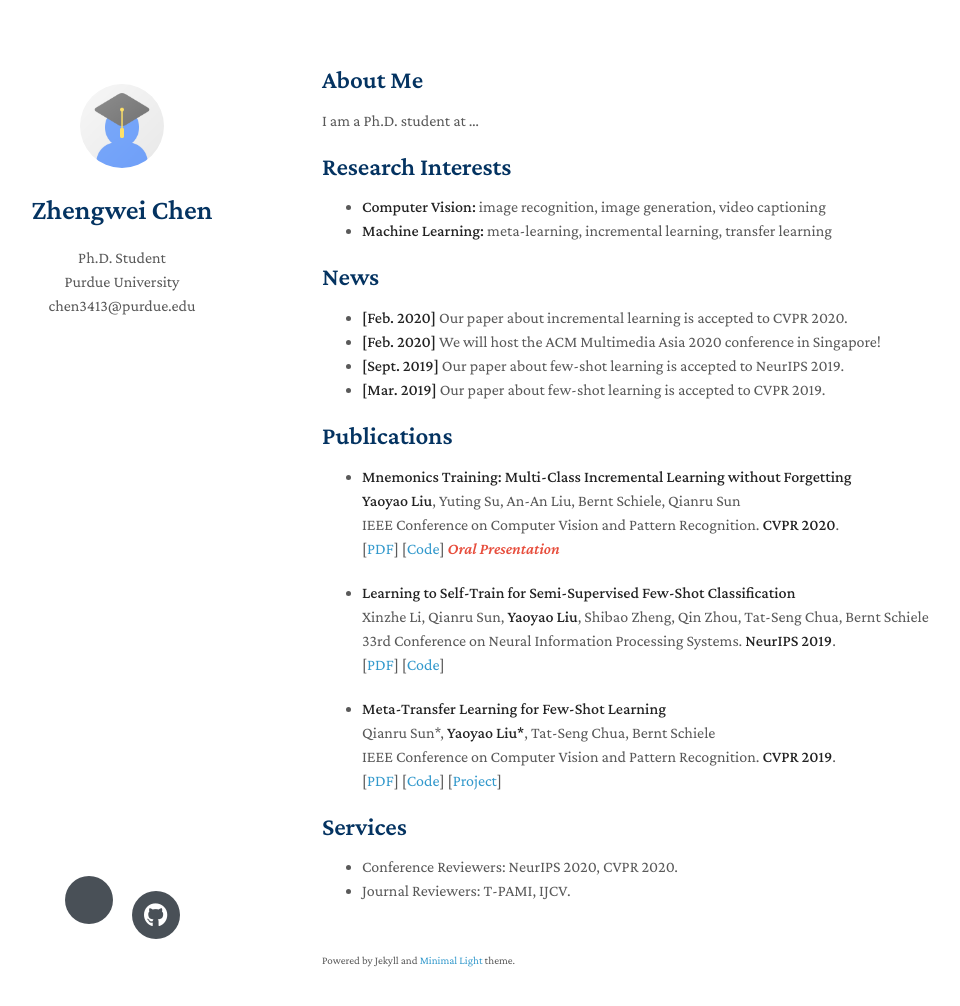
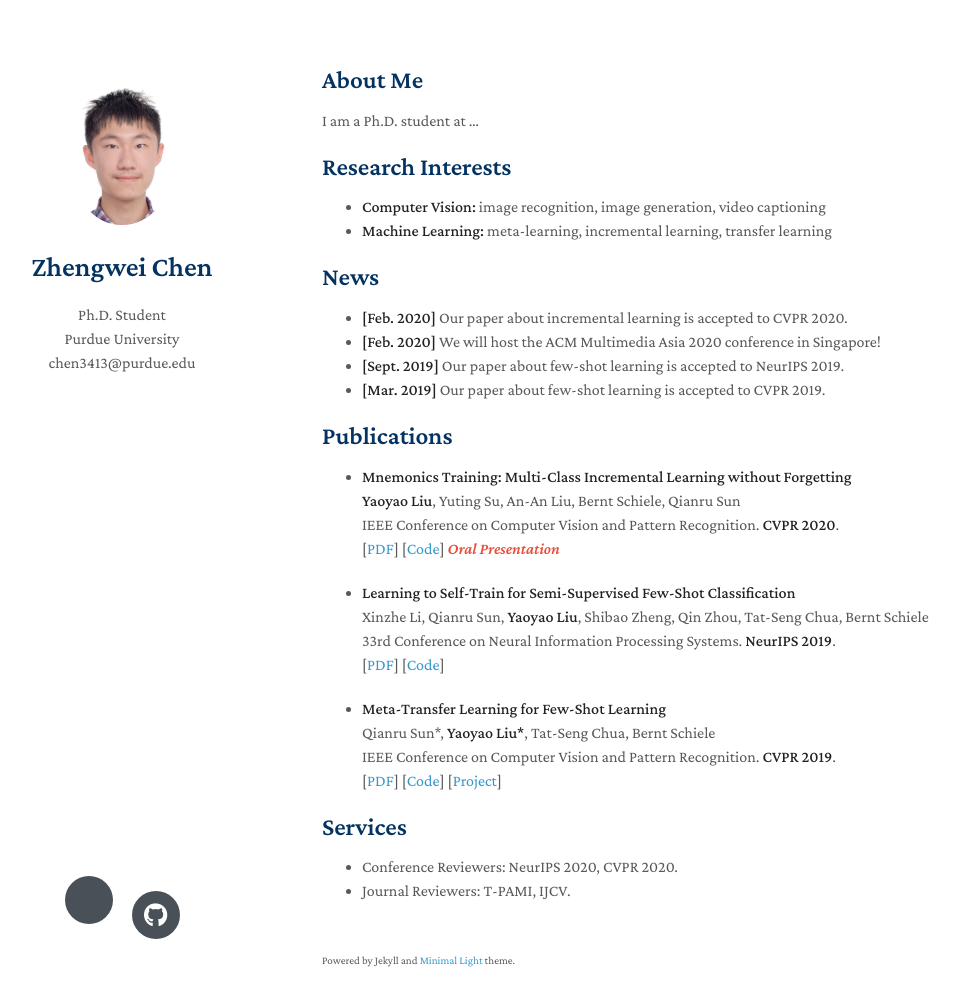
Before and after one commit to zhengweichen1998/zhengweichen, a Jekyll site: the page built from index.md, in a window 1280 px wide and 1041 px high. Shown: the top 1006 px of the window, without its empty margins (148-1108 px from the left). Built offline with Jekyll 4.4.1, drawn with Linux system fonts in a browser that asks for light colours; nearby versions of some CDN libraries; a style sheet for code colours, icons or effects is not loaded; our own code applies the rules of GitHub Pages for plain Markdown files.

Commit message:
Update _config.yml

```diff
--- a/_config.yml
+++ b/_config.yml
@@ -6,7 +6,7 @@ keywords: minimal academic
 google_scholar: https://scholar.google.com/citations?user=GqN6boYAAAAJ&hl
 github_link: https://github.com/yaoyao-liu/minimal-light
 #linkedin: https://www.linkedin.com/
-avatar: ./assets/img/avatar.png
+avatar: ./assets/img/CZW.jpg
 google_analytics: UA-111540567-4
 favicon: ./assets/img/favicon.png
 favicon_dark: ./assets/img/favicon-dark.png
```
